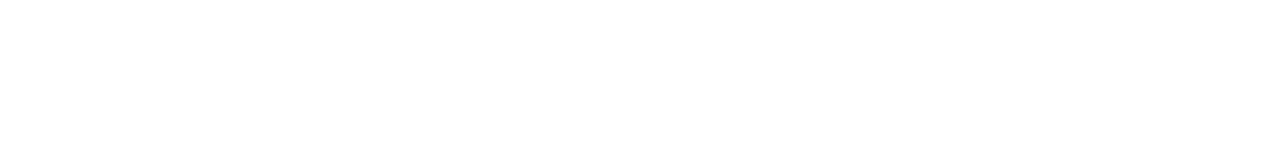
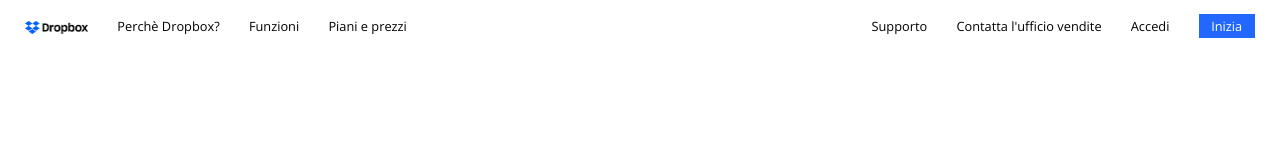
Before and after one commit to MirkoAnna/htmlcss-dropbox, a plain HTML site: page index.html in a window 1280 px wide. Drawn offline with nearby package versions, Linux system fonts and the light colour scheme.

Commit message:
Menù Completo

```diff
--- a/css/style.css
+++ b/css/style.css
@@ -10,7 +10,13 @@ body {
 
 /* Common */
 .debug {
+    /* background-color:burlywood; */
+    /* border: 1px solid black; */
+}
 
+.wrapper {
+    width: 100%;
+    margin: 0 auto;
 }
 
 .clearfix {
@@ -19,3 +25,51 @@ body {
     clear: both;
 }
 /* Fine common */
+
+/* Menù */
+.menù {
+    margin: auto;
+    width: 100%;
+    height: 50px;
+}
+
+.menù li {
+    display: inline;
+    padding: 0% 2%;
+    line-height: 50px;
+}
+
+.menù ul li img {
+    width: 10%;
+    vertical-align: middle;
+
+}
+
+.menù ul li a {
+    list-style: none;
+    text-decoration: none;
+    font-size: 80%;
+    color: black;
+
+}
+
+.menù-left {
+    width: 50%;
+    float: left;
+    padding-left: 1%;
+}
+
+.menù-right {
+    width: 50%;
+    float: right;
+    padding-right: 1%;
+    text-align: right;
+}
+
+.menù-right ul li:last-child span {
+    background-color: rgb(34, 104, 255);
+    color: white;
+    padding: 0.5% 2%;
+}
+
+/* Fine menù */
--- a/index.html
+++ b/index.html
@@ -18,10 +18,26 @@
 
         <!-- Inizio header -->
         <header>
+
             <!-- Menù -->
-            <section>
+            <section class="menù">
                 <nav>
-
+                    <div class="menù-left">
+                        <ul>
+                            <li><a href="#"><img src="img/logo-small.png" alt=""></a></li>
+                            <li><a href="#">Perchè Dropbox?</a></li>
+                            <li><a href="#">Funzioni</a></li>
+                            <li><a href="#">Piani e prezzi</a></li>
+                        </ul>
+                    </div>
+                    <div class="menù-right">
+                        <ul>
+                            <li><a href="#">Supporto</a></li>
+                            <li><a href="#">Contatta l'ufficio vendite</a></li>
+                            <li><a href="#">Accedi</a></li>
+                            <li><a href="#"><span>Inizia</span> </a></li>
+                        </ul>
+                    </div>
                 </nav>
             </section>
             <!-- Fine menù -->
@@ -36,6 +52,7 @@
 
         <!-- Inizio main -->
         <main>
+
             <!-- Piano abbonamento -->
             <section>
 
@@ -54,11 +71,11 @@
             </section>
             <!-- Fine trova un partner -->
 
-            <!-- Dropbox Business -->
+            <!-- Operazioni Dropbox Business -->
             <section>
 
             </section>
-            <!-- Fine Dropbox Business -->
+            <!-- Fine operazioni Dropbox Business -->
 
             <!-- Clienti Dropbox Business -->
             <section>
```
